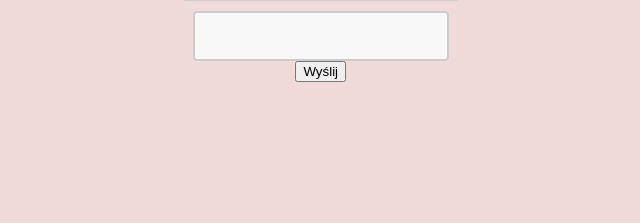
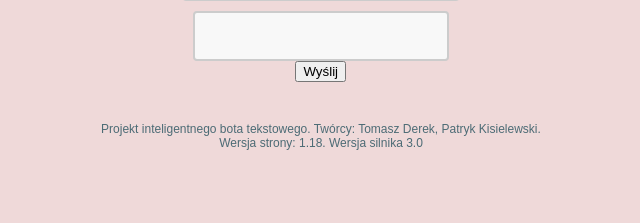
Before and after one commit to HyperScypion/TFNiS-ChatBot, a Flask app: page / in a window 1280 px wide. Shown: the part 236-459 px from the top of the page, without its empty margins (319-959 px from the left). Run offline with Flask 2, Linux system fonts and the light colour scheme; parts of the project's set-up code (start-up, migrations or seed data) failed here and were passed over.

Commit message:
Added footer

```diff
--- a/templates/index.html
+++ b/templates/index.html
@@ -84,5 +84,7 @@
   				<button name="submit">Wyślij</button>
 			</div>
 		</form>
+		<div class="footer">Projekt inteligentnego bota tekstowego. Twórcy: Tomasz Derek, Patryk Kisielewski.<br>Wersja strony: 1.18. <span>Wersja silnika 3.0</span></div>
+
 	</body>
 </html>
```
